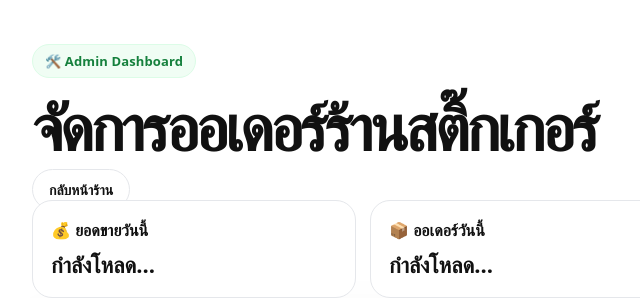
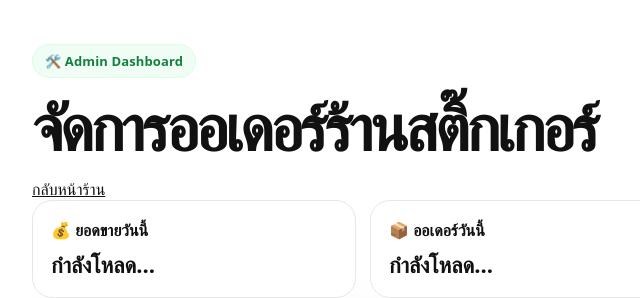
Before and after one commit to kirakanya/sticker-gift-shop, a website: page public/admin.html in a window 1280 px wide. Shown: the top 298 px of the page, 108-748 px from the left. Drawn offline with Linux system fonts and the light colour scheme; no server answers.

Commit message:
del back

```diff
--- a/public/style.css
+++ b/public/style.css
@@ -83,17 +83,7 @@ a {
   color: var(--green);
 }
 
-.admin-link {
-  justify-self: end;
-  text-decoration: none;
-  border: 1px solid var(--line);
-  background: #fff;
-  color: var(--ink);
-  padding: 10px 16px;
-  border-radius: 999px;
-  font-weight: 800;
-  font-size: 14px;
-}
+
 
 .hero {
   padding: 74px 0 52px;
```
